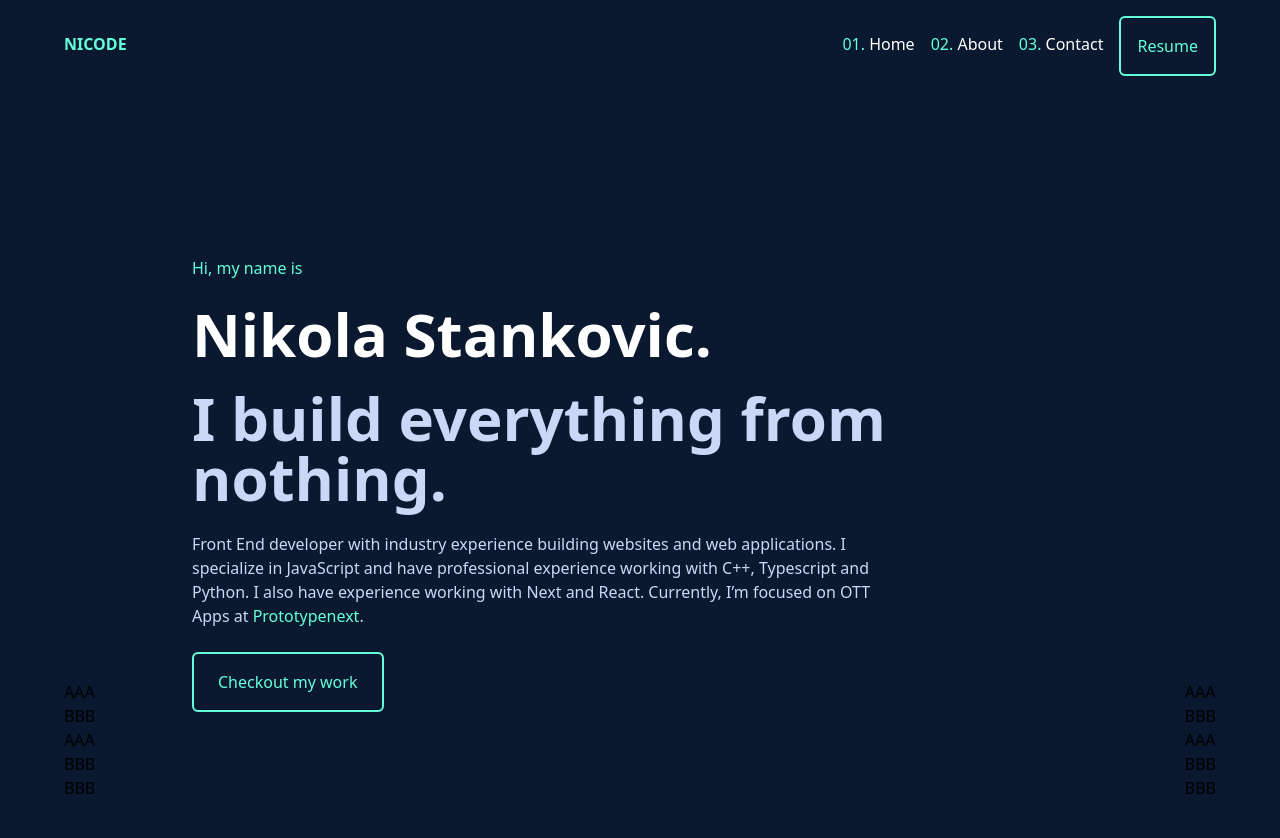
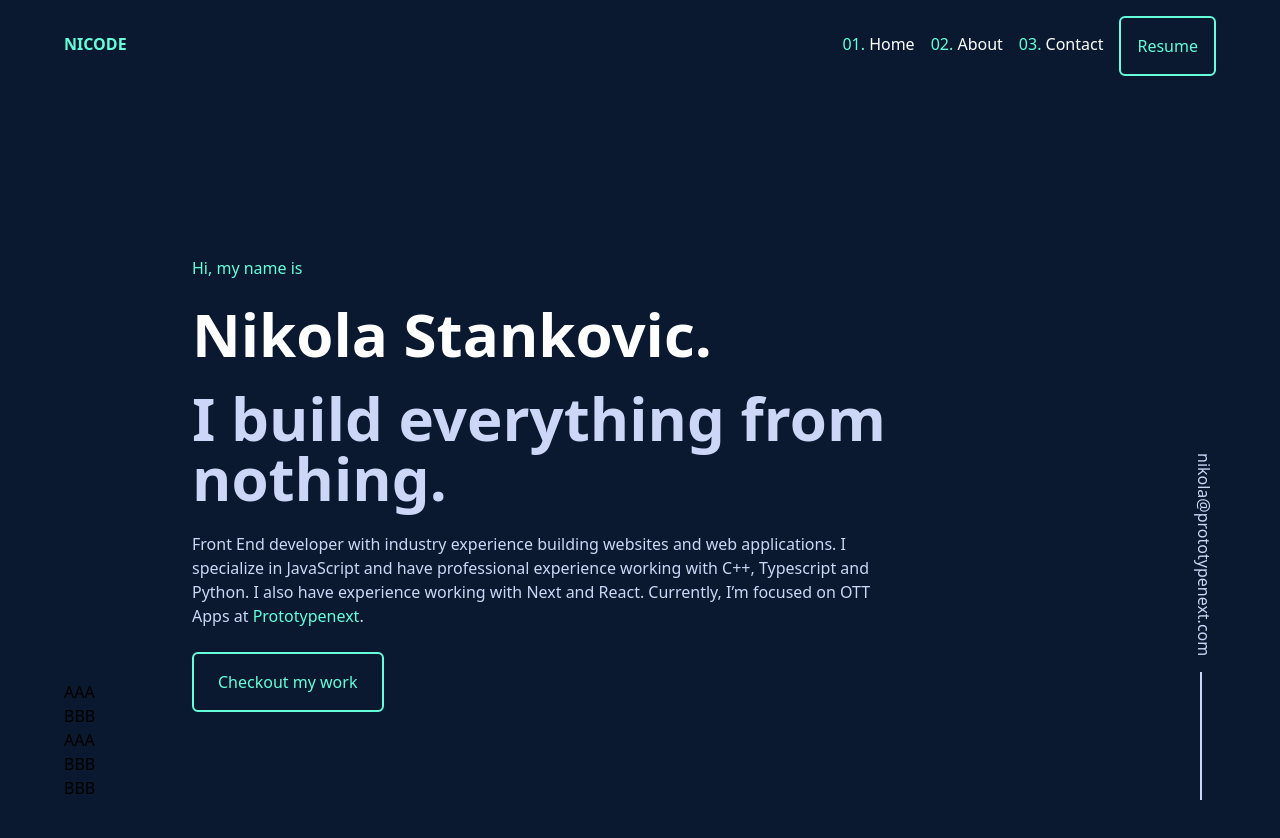
Before and after one commit to nikolaklenje/MyBlogPage, a Next.js app: page / in a window 1280 px wide. Shown: the top 838 px of the page. Built offline with nearby package versions, Linux system fonts and the light colour scheme.

Commit message:
added email

```diff
--- a/src/components/layout/conections/index.tsx
+++ b/src/components/layout/conections/index.tsx
@@ -1,4 +1,6 @@
 import { FC } from "react"
+import style from "/con.module.css"
+import Link from "next/link"
 
 export const Conections: FC = ()=>{
     return(
@@ -12,14 +14,14 @@ export const Conections: FC = ()=>{
                 <li>BBB</li>
                 </ul>
             </div>
-            <div className="fixed bottom-0 right-16">
-                <ul>
-                <li>AAA</li>
-                <li>BBB</li>
-                <li>AAA</li>
-                <li>BBB</li>
-                <li>BBB</li>
-                </ul>
+            <div className="fixed z-50 bottom-0 right-16">
+               <div className="flex-col relative text-[#ccd6f6] hover:text-[#64ffda]">
+                <div className="text-dir-lr">
+                    <Link href="www.google.com">nikola@prototypenext.com</Link>
+                </div>
+                <div className="w-[2px] mt-4 ml-2 h-32 bg-[#ccd6f6]"></div>
+
+                </div>
             </div>
         </div>
     )
--- a/src/styles/globals.css
+++ b/src/styles/globals.css
@@ -22,3 +22,6 @@ body {
 .violen{
  color: #64ffda;
 }
+.text-dir-lr{
+writing-mode: vertical-lr;
+}
```
